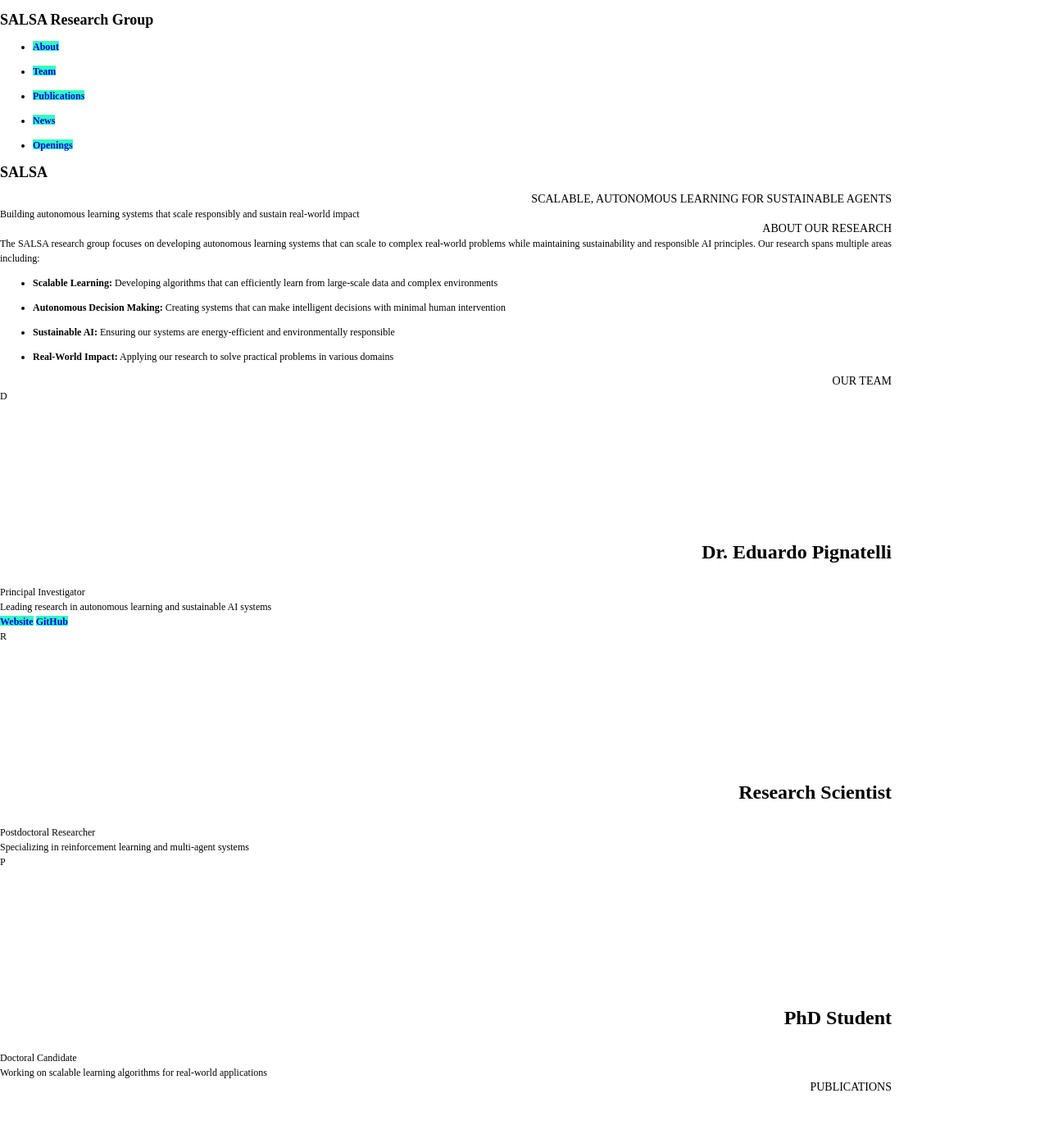
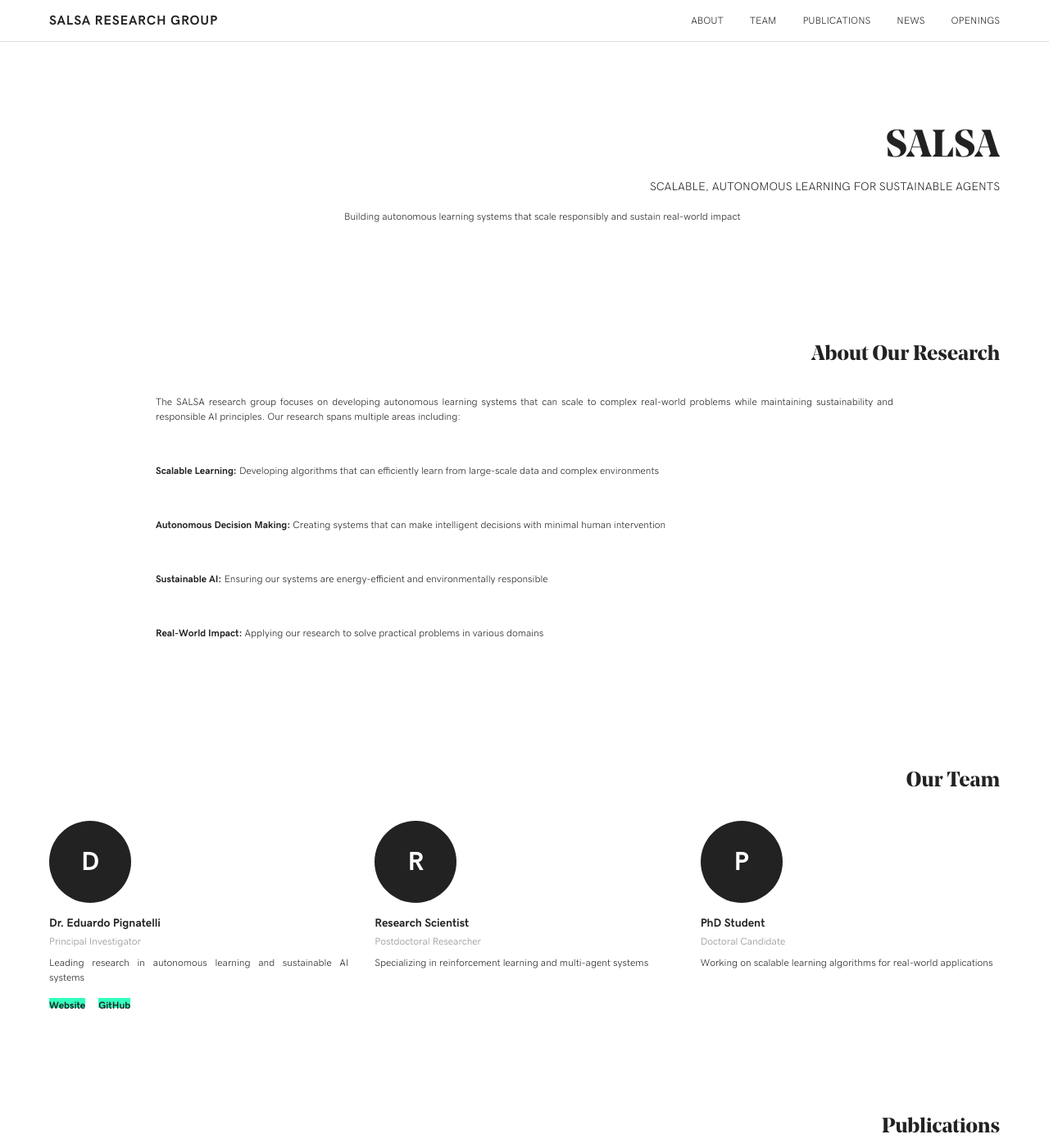
Before and after one commit to epignatelli/salsa-research.github.io, a Jekyll site: the page built from index.html, in a window 1280 px wide and 1400 px high. Shown: the whole window at 82% size. Built offline with Jekyll 4.4.1, drawn with Linux system fonts in a browser that asks for light colours; comment, search, counter and statistics services are not loaded.

Commit message:
Update style.css

```diff
--- a/assets/css/style.css
+++ b/assets/css/style.css
@@ -1,507 +1,490 @@
-// font-face
+/* Font-face declarations */
 @font-face {
-  font-family: 'Sage';
-  src: url('/assets/fonts/sage-bold.woff2') format('woff');
+    font-family: 'Sage';
+    src: url('/assets/fonts/sage-bold.woff2') format('woff2');
+    font-display: swap;
 }
 
 @font-face {
-  font-family: 'Sherpa';
-  src: url('/assets/fonts/sherpa.woff2') format('woff');
+    font-family: 'Sherpa';
+    src: url('/assets/fonts/sherpa.woff2') format('woff2');
+    font-display: swap;
 }
 
-// colors
-$text-color-base: #222222;
-$text-color-dim: #909090;
-$text-color-light: #DEDEDE;
-$background-color: #FFFFFF;
-$accent-color: #ffd900;
+/* Reset and Base Styles */
+* {
+    margin: 0;
+    padding: 0;
+    box-sizing: border-box;
+    transition: 0.3s;
+    scroll-behavior: smooth;
+    -webkit-font-smoothing: antialiased;
+}
 
-// font face
-$header-font: Sage;
-$text-font: Sherpa;
-
-// body
-* {
-  transition: 0.3s;
-  scroll-behavior: smooth;
-  font-display: swap;
-  -webkit-font-smoothing: antialiased;
-
+:root {
+    --primary-color: #222222;
+    --secondary-color: #00ffae;
+    --accent-color: #00ffae;
+    --text-color: #222222;
+    --text-color-dim: #909090;
+    --text-color-light: #DEDEDE;
+    --light-bg: #FFFFFF;
+    --white: #ffffff;
+    --shadow: none;
 }
 
 body {
-  background: white;
-  margin-right: 15%;
-  margin-left: auto;
-  margin-top: 0px;
-  margin-bottom: 0px;
+    font-family: 'Sherpa', -apple-system, BlinkMacSystemFont, 'Segoe UI', Roboto, 'Helvetica Neue', Arial, sans-serif;
+    line-height: 18px;
+    color: var(--text-color);
+    background-color: var(--white);
+    margin: 0 auto;
+    font-weight: normal;
+    font-size: 12px;
 }
 
-div {
-  background: white;
-  font-family: $text-font;
-  font-weight: normal;
-  font-size: 12px;
-  line-height: 18px;
-  color: $text-color-base;
+.container {
+    max-width: 1200px;
+    margin: 0 auto;
+    padding: 0 20px;
 }
 
-a {
-  text-decoration: none;
+/* Header and Navigation */
+header {
+    background-color: var(--white);
+    color: var(--text-color);
+    position: sticky;
+    top: 0;
+    z-index: 1000;
+    border-bottom: 1px solid var(--text-color-light);
 }
 
-// text
-h1 {
-  font-family: $header-font;
-  font-weight: bold;
-  font-size: 44px;
-  line-height: 1.15em;
-  text-align: right;
-  color: $text-color-base;
-  margin-top: 2%;
-  margin-bottom: 2%;
+header nav {
+    padding: 1rem 0;
 }
 
-h2,
-h1.unnumbered {
-  font-family: $text-font;
-  font-weight: normal;
-  font-size: 14px;
-  // text-align: right;
-  direction: rtl;
-  text-align: justify;
-  text-transform: uppercase;
-  color: $text-color-base;
-  margin-top: 0px;
-  margin-bottom: 0px;
-  margin-left: 0px;
-  margin-right: 0px;
+header .container {
+    display: flex;
+    justify-content: space-between;
+    align-items: center;
+    flex-wrap: wrap;
 }
 
-h3 {
-  font-family: $header-font;
-  font-weight: bold;
-  font-size: 24px;
-  line-height: 1.5em;
-  text-align: right;
-  color: $text-color-base;
-  margin-top: 15%;
-  margin-bottom: 2%;
+.logo {
+    font-size: 1rem;
+    font-weight: 700;
+    color: var(--text-color);
+    text-transform: uppercase;
+    letter-spacing: 0.05em;
 }
 
-h4 {
-  font-family: $text-font;
-  font-weight: normal;
-  font-size: 24px;
-  // text-align: right;
-  text-transform: uppercase;
-  color: $text-color-base;
-  margin-top: 5%;
-  margin-bottom: 5%;
-  margin-left: 0px;
-  margin-right: 0px;
+.nav-links {
+    display: flex;
+    list-style: none;
+    gap: 2rem;
 }
 
-p {
-  font-family: $text-font;
-  font-weight: normal;
-  font-size: 12px;
-  line-height: 1.5em;
-  text-align: justify;
-  color: $text-color-base;
-  margin-top: 0px;
-  margin-bottom: 0px;
-  margin-left: 0px;
-  margin-right: 0px;
+.nav-links a {
+    color: var(--text-color);
+    text-decoration: none;
+    font-weight: normal;
+    font-size: 12px;
+    text-transform: uppercase;
+    transition: all 0.3s ease;
 }
 
-a,
-a:visited {
-  font-weight: bold;
-  color: $text-color-base;
-  // box-shadow: inset 0px 1em 0em rgba(255, 221, 0, 0.8);
-  box-shadow: inset 0px 1em 0em rgba(0, 255, 174, 0.8);
+.nav-links a:hover {
+    box-shadow: inset 0px 1em 0em rgba(0, 255, 174, 0.8);
 }
 
-a:hover {
-  // box-shadow: inset 0px 1em 0em rgba(255, 221, 0, 0.0);
-  box-shadow: none;
+/* Hero Section */
+.hero {
+    background: var(--white);
+    color: var(--text-color);
+    padding: 100px 0 80px 0;
+    text-align: right;
 }
 
-ol {
-  font-family: $text-font;
-  font-weight: normal;
-  font-size: 12px;
-  line-height: 1.5em;
-  text-align: justify;
-  color: $text-color-base;
-  margin-top: 0px;
-  margin-bottom: 1em;
-  margin-left: 0px;
-  margin-right: 0px;
-  padding-left: 0em;
-  list-style-type: none;
+.hero h1 {
+    font-family: 'Sage', serif;
+    font-size: 44px;
+    font-weight: bold;
+    margin-bottom: 1rem;
+    line-height: 1.15em;
 }
 
-li {
-  font-family: $text-font;
-  font-weight: normal;
-  font-size: 12px;
-  line-height: 1.5em;
-  text-align: justify;
-  color: $text-color-base;
-  margin-top: 0px;
-  margin-bottom: 1em;
-  margin-left: 0px;
-  margin-right: 0px;
+.hero h2 {
+    font-family: 'Sherpa', sans-serif;
+    font-size: 14px;
+    font-weight: normal;
+    margin-bottom: 1rem;
+    text-transform: uppercase;
+    text-align: right;
 }
 
-hr {
-  height: 0px;
-  background: transparent;
-  border: 0.5px solid $text-color-light;
-  border-radius: 5px;
-  margin: 0px;
+.hero .tagline {
+    font-family: 'Sherpa', sans-serif;
+    font-size: 12px;
+    line-height: 1.5em;
+    max-width: 800px;
+    margin: 0 0 0 auto;
+    text-align: justify;
 }
 
-// h2:target:before {
-//   content: "";
-//   display: block;
-//   height: 10%;
-//   margin: 5% 0 0;
-// }
-
+/* Sections */
 section {
-  @extend .col;
-  @extend .col-9-of-12;
-  @extend .push-2-of-12;
-  @extend .col-s-4-of-4;
-  @extend .s-un-push;
+    padding: 60px 0;
 }
 
-h1.unnumbered,
-h2.unnumbered {
-  direction: ltr;
-  font-weight: bold;
-  margin-top: 2em;
-  @extend .left;
+section:nth-child(even) {
+    background-color: var(--white);
 }
 
-section>h2 {
-  font-size: x-large;
-  margin-bottom: 1em;
+section h2 {
+    font-family: 'Sage', serif;
+    font-size: 24px;
+    font-weight: bold;
+    color: var(--text-color);
+    margin-bottom: 2rem;
+    margin-top: 0;
+    text-align: right;
+    line-height: 1.5em;
 }
 
-::marker {
-  @extend p;
-  font-weight: bold;
+/* About Section */
+.research-brief {
+    max-width: 900px;
+    margin: 0 auto;
+    font-family: 'Sherpa', sans-serif;
+    font-size: 12px;
+    line-height: 1.5em;
 }
 
-#eduardo-pignatelli {
-  margin-top: 5%;
-  direction: rtl;
+.research-brief p {
+    text-align: justify;
+    margin-bottom: 1.5em;
 }
 
-// margins
-.push-right {
-  margin-right: 2.5em;
+.research-areas {
+    list-style: none;
+    margin-top: 2rem;
 }
 
-div.col {
-  margin-top: 0px;
-  margin-bottom: 0px;
+.research-areas li {
+    padding: 1rem 0;
+    margin-bottom: 1rem;
+    background-color: var(--white);
+    border-radius: 0;
+    box-shadow: none;
+    text-align: justify;
+    line-height: 1.5em;
+    font-family: 'Sherpa', sans-serif;
 }
 
-// Text dim
-.experience-item {
-  margin-top: 0px;
-  margin-bottom: 2em;
+.research-areas li strong {
+    font-weight: bold;
 }
 
-.indent {
-  text-indent: -2em;
+/* Team Section */
+.team-grid {
+    display: grid;
+    grid-template-columns: repeat(auto-fit, minmax(280px, 1fr));
+    gap: 2rem;
+    margin-top: 2rem;
 }
 
-.small {
-  font-size: 10px;
+.team-member {
+    background-color: var(--white);
+    padding: 0;
+    border-radius: 0;
+    box-shadow: none;
+    text-align: left;
+    transition: none;
 }
 
-.large {
-  font-size: 24px;
+.team-member:hover {
+    transform: none;
+    box-shadow: none;
 }
 
-// positions
-.right {
-  text-align: right;
+.team-member img {
+    width: 100px;
+    height: 100px;
+    border-radius: 50%;
+    object-fit: cover;
+    margin-bottom: 1rem;
 }
 
-.fixed {
-  position: fixed;
+.placeholder-image {
+    width: 100px;
+    height: 100px;
+    border-radius: 50%;
+    background: var(--text-color);
+    color: var(--white);
+    display: flex;
+    align-items: center;
+    justify-content: center;
+    font-size: 2rem;
+    font-weight: 700;
+    margin: 0 0 1rem 0;
 }
 
-.fix-bottom {
-  position: fixed;
-  bottom: 0px;
-  padding-bottom: 10px;
+.team-member h3 {
+    font-family: 'Sherpa', sans-serif;
+    font-size: 14px;
+    color: var(--text-color);
+    margin-bottom: 0.3rem;
+    font-weight: bold;
 }
 
-.fix-top {
-  position: fixed;
-  top: 0px;
-  padding-top: 10px;
+.team-member .role {
+    font-family: 'Sherpa', sans-serif;
+    color: var(--text-color-dim);
+    font-weight: normal;
+    margin-bottom: 0.5rem;
+    font-size: 12px;
 }
 
-.fix-center {
-  position: fixed;
-  margin: 0 auto;
-  text-align: center;
+.team-member .bio {
+    font-family: 'Sherpa', sans-serif;
+    font-size: 12px;
+    color: var(--text-color);
+    margin-bottom: 1rem;
+    line-height: 1.5em;
+    text-align: justify;
 }
 
-.fix-left {
-  position: fixed;
-  text-align: left;
-  left: 10px;
+.member-links {
+    display: flex;
+    justify-content: flex-start;
+    gap: 1rem;
+    flex-wrap: wrap;
 }
 
-.fix-right {
-  position: fixed;
-  text-align: right;
-  right: 20px;
+.member-links a {
+    color: var(--text-color);
+    text-decoration: none;
+    font-size: 12px;
+    font-weight: bold;
+    transition: all 0.3s ease;
+    box-shadow: inset 0px 1em 0em rgba(0, 255, 174, 0.8);
 }
 
-// decorations
-.light {
-  color: $text-color-light;
+.member-links a:hover {
+    box-shadow: none;
 }
 
-.dim {
-  color: $text-color-dim;
+/* Publications Section */
+.publications-list {
+    max-width: 900px;
+    margin: 0 auto;
 }
 
-.text {
-  color: $text-color-base;
+.publication {
+    background-color: var(--white);
+    padding: 0 0 2rem 0;
+    margin-bottom: 2rem;
+    border-radius: 0;
+    box-shadow: none;
+    border-bottom: 1px solid var(--text-color-light);
 }
 
-.red {
-  color: red;
+.publication:last-child {
+    border-bottom: none;
 }
 
-.blue {
-  color: blue;
+.publication h3 {
+    font-family: 'Sherpa', sans-serif;
+    font-size: 14px;
+    color: var(--text-color);
+    margin-bottom: 0.5rem;
+    font-weight: bold;
+    line-height: 1.5em;
 }
 
-.fade {
-  filter: opacity(0.3);
+.publication .authors {
+    font-family: 'Sherpa', sans-serif;
+    color: var(--text-color);
+    margin-bottom: 0.3rem;
+    font-size: 12px;
+    font-weight: normal;
 }
 
-.fade:hover {
-  filter: none;
+.publication .venue {
+    font-family: 'Sherpa', sans-serif;
+    color: var(--text-color-dim);
+    margin-bottom: 1rem;
+    font-size: 12px;
+    font-style: italic;
 }
 
-.justify {
-  text-align: justify;
+.publication .abstract {
+    font-family: 'Sherpa', sans-serif;
+    font-size: 12px;
+    color: var(--text-color);
+    margin-bottom: 1rem;
+    line-height: 1.5em;
+    text-align: justify;
 }
 
-.underline {
-  box-shadow: inset 0px -0.5em 0em rgb(255, 208, 0);
+.pub-links {
+    display: flex;
+    gap: 1rem;
+    flex-wrap: wrap;
 }
 
-.emphasize {
-  font-weight: bold;
+.pub-links a {
+    display: inline-block;
+    padding: 0;
+    background-color: transparent;
+    color: var(--text-color);
+    text-decoration: none;
+    border-radius: 0;
+    font-size: 12px;
+    font-weight: bold;
+    transition: all 0.3s ease;
+    box-shadow: inset 0px 1em 0em rgba(0, 255, 174, 0.8);
 }
 
-.noborder,
-.noborder:hover {
-  box-shadow: none;
+.pub-links a:hover {
+    box-shadow: none;
 }
 
-// sections
-#init:hover,
-#reset:hover {
-  cursor: url('../images/pills.svg'), pointer;
+/* News Section */
+.twitter-feed {
+    max-width: 600px;
+    margin: 0 auto;
 }
 
-#heading {
-  margin-top: 5%;
+/* Openings Section */
+.openings-content {
+    max-width: 900px;
+    margin: 0 auto;
 }
 
-#social {
-  margin-top: 1%;
-  margin-bottom: 5%;
+.openings-content > p {
+    font-family: 'Sherpa', sans-serif;
+    font-size: 12px;
+    text-align: justify;
+    margin-bottom: 2rem;
+    line-height: 1.5em;
 }
 
-#pills {
-  margin-top: 10%;
-  // margin-bottom:%;
+.opportunities {
+    display: grid;
+    grid-template-columns: repeat(auto-fit, minmax(280px, 1fr));
+    gap: 2rem;
+    margin-bottom: 2rem;
 }
 
-#enter {
-  position: fixed;
-  left: 50%;
-  top: 50%;
-  transform: translate(-50%, -50%);
-  background: transparent;
-  opacity: 0.0;
-  z-index: 10;
+.opportunity {
+    background-color: var(--white);
+    padding: 0;
+    border-radius: 0;
+    box-shadow: none;
 }
 
-// icons
-.fa,
-.fab,
-.far,
-.fas {
-  color: $text-color-base;
-  filter: opacity(0.3) saturate(0);
+.opportunity h3 {
+    font-family: 'Sherpa', sans-serif;
+    color: var(--text-color);
+    font-size: 14px;
+    font-weight: bold;
+    margin-bottom: 0.5rem;
 }
 
-.fab:hover {
-  transition: 0.2s;
-  filter: none;
+.opportunity p {
+    font-family: 'Sherpa', sans-serif;
+    color: var(--text-color);
+    line-height: 1.5em;
+    font-size: 12px;
+    text-align: justify;
 }
 
-.fa-twitter {
-  color: #1C9DEB !important;
+.contact-info {
+    background-color: var(--white);
+    padding: 2rem 0;
+    border-radius: 0;
+    box-shadow: none;
+    text-align: left;
+    border-top: 1px solid var(--text-color-light);
+    margin-top: 2rem;
 }
 
-.fa-linkedin {
-  color: #0170AD !important;
+.contact-info h3 {
+    font-family: 'Sherpa', sans-serif;
+    color: var(--text-color);
+    margin-bottom: 1rem;
+    font-size: 14px;
+    font-weight: bold;
 }
 
-.fa-github {
-  color: #313030 !important;
+.contact-info p {
+    font-family: 'Sherpa', sans-serif;
+    font-size: 12px;
+    line-height: 1.5em;
 }
 
-.fa-scholar {
-  content: url('../images/google-scholar.svg');
-  height: 1em;
-  width: auto;
+.contact-info strong {
+    color: var(--text-color);
+    font-weight: bold;
 }
 
-.fa-gmail {
-  content: url('../images/gmail-icon.svg');
-  height: 1em;
-  width: auto;
+/* Footer */
+footer {
+    background-color: var(--white);
+    color: var(--text-color-dim);
+    padding: 2rem 0;
+    text-align: center;
+    border-top: 1px solid var(--text-color-light);
+    font-size: 10px;
 }
 
-.glitch {
-  color: #fff;
-  font-family: 'Press Start 2P';
-  font-weight: 400;
-  transition: 1s;
-  animation: glitch1 2.5s infinite;
+/* Responsive Design */
+@media (max-width: 768px) {
+    body {
+        margin: 0 2%;
+    }
+
+    header .container {
+        flex-direction: column;
+        gap: 1rem;
+    }
+
+    .nav-links {
+        flex-wrap: wrap;
+        justify-content: center;
+        gap: 1rem;
+    }
+
+    .hero h1 {
+        font-size: 36px;
+    }
+
+    .hero h2 {
+        font-size: 12px;
+    }
+
+    section h2 {
+        font-size: 20px;
+    }
+
+    .team-grid,
+    .opportunities {
+        grid-template-columns: 1fr;
+    }
+
+    .hero,
+    section h2 {
+        text-align: left;
+    }
 }
 
-.glitch:before {
-  color: #67f3da;
-  animation: glitch2 2.5s infinite;
+/* Smooth Scrolling */
+html {
+    scroll-behavior: smooth;
 }
 
-.glitch:after {
-  color: #f16f6f;
-  animation: glitch3 2.5s infinite;
+/* Remove animations for cleaner aesthetic */
+section {
+    animation: none;
 }
-
-@keyframes glitch1 {
-  7% {
-    letter-spacing: 0.1em;
-    transform: skew(-0.5deg, -0.9deg);
-    opacity: 0.75;
-  }
-
-  30% {
-    letter-spacing: 0.7em;
-    font-size: 3em;
-    transform: skew(0.8deg, -0.1deg);
-    opacity: 0.75;
-  }
-
-  35% {
-    line-height: 0em;
-    transform: none;
-    opacity: 1;
-  }
-
-  55% {
-    letter-spacing: 1.5em;
-    transform: skew(-1deg, 0.2deg);
-    opacity: 0.75;
-  }
-
-  75% {
-    letter-spacing: 1.3em;
-    line-height: 0.2em;
-    font-size: 2em;
-    transform: skew(0.4deg, 1deg);
-    opacity: 0.75;
-  }
-
-  100% {
-    letter-spacing: 1em;
-    line-height: 1em;
-    font-size: 1em;
-    transform: none;
-    opacity: 1;
-  }
-}
-
-// mobile
-@media(max-width: 640px) {
-  body {
-    margin-right: 2%;
-    margin-left: 2%;
-  }
-
-  h1 {
-    font-size: 36px;
-  }
-
-  .grid {
-    max-width: 100%;
-  }
-
-}
-
-.row {
-  margin-bottom: 50%;
-}
-
-#nav {
-  background: transparent;
-  position: fixed;
-  top: 30%;
-  left: 75%;
-  z-index: 10;
-  border-left: 1px solid #EEE;
-  margin-left: 5%;
-}
-
-#nav a {
-  text-decoration: none;
-  box-shadow: none;
-  font-weight: normal;
-  color: #CCC;
-}
-
-#nav a:hover {
-  transition: 0.5s;
-  color: $text-color-base;
-  box-shadow: inset 10em 0em 0em rgba(0, 255, 174, 0.8);
-}
-
-#nav ul {
-  margin-top: 0;
-  padding-left: 1em;
-  list-style: none;
-}
-
-.footer {
-  text-align: center;
-  justify-content: center;
-  margin-right: -15%;
-  margin-bottom: 2%;
-  margin-top: 5%;
-}
-
-#experience {
-  margin-bottom: 2%;
-}
```
